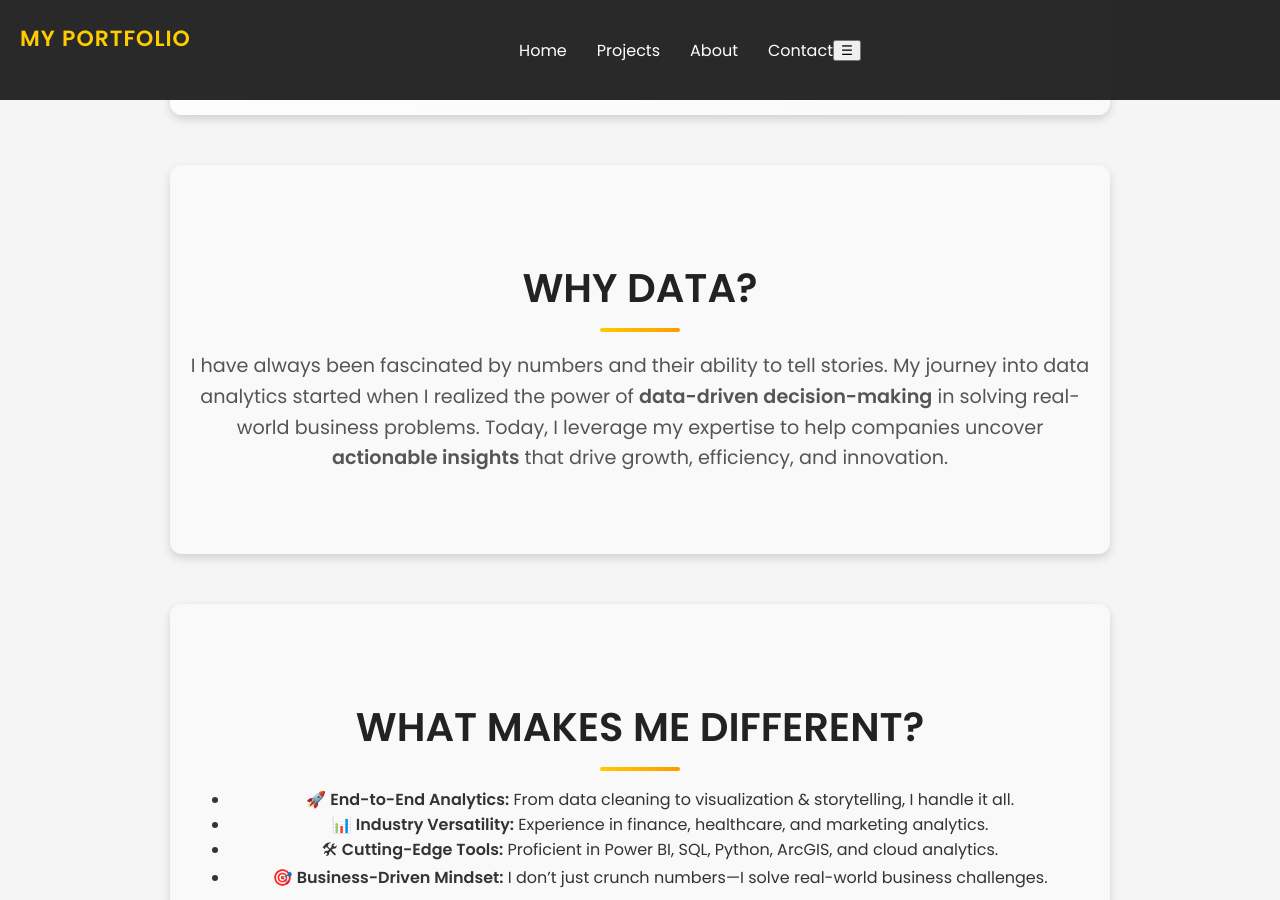
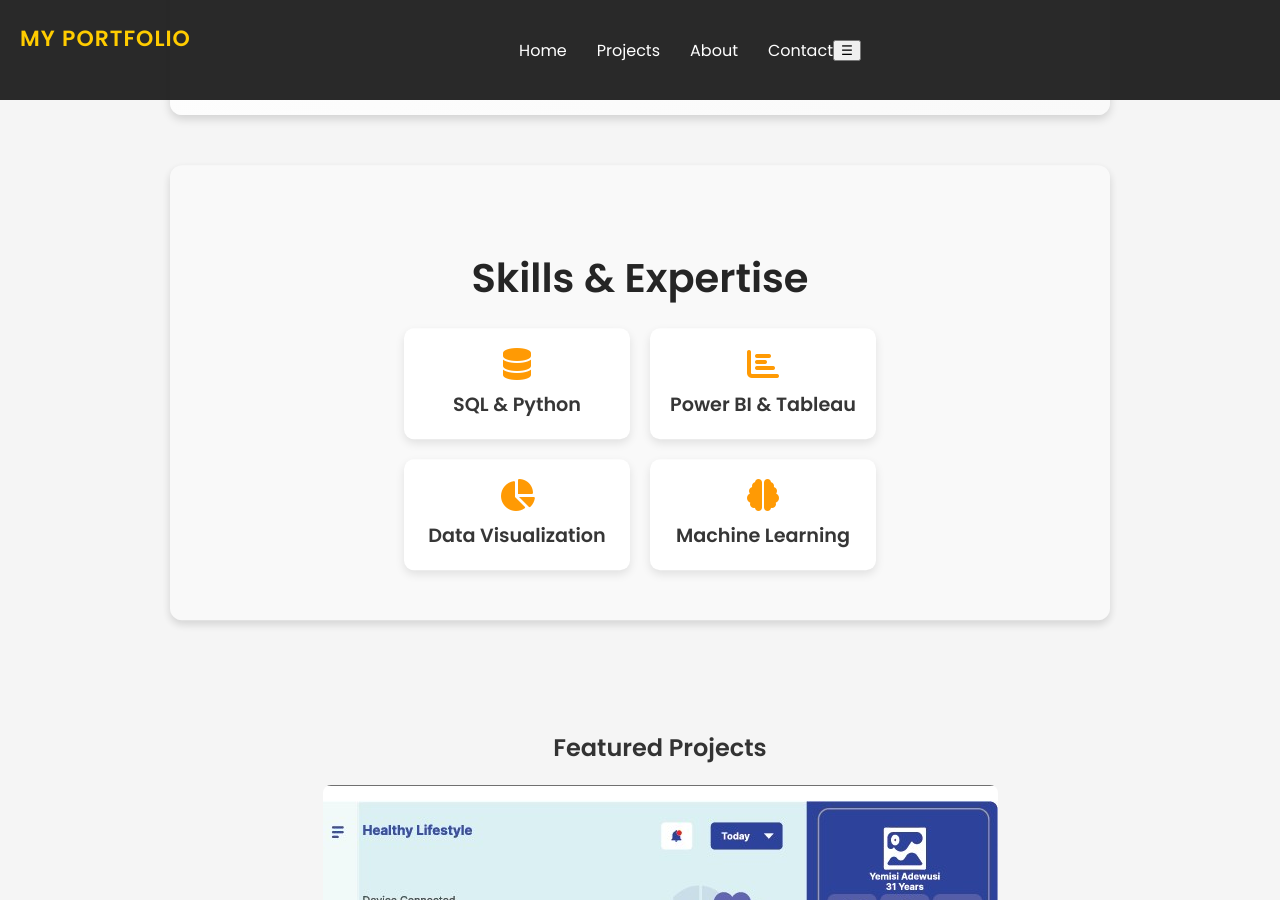
Before and after one commit to Vicmandip1/Portfolio, a Jekyll site: the page index.html, which Jekyll copies as it is, in a window 1280 px wide and 900 px high, scrolled down 2141 px. Built offline with Jekyll 4.4.1, drawn with Linux system fonts in a browser that asks for light colours; nearby versions of some CDN libraries; a script that is not in the unit is left out; some of the changed text lies outside the part shown.

Commit message:
Update index.html

```diff
--- a/index.html
+++ b/index.html
@@ -102,27 +102,6 @@
     </div>
 </section>
 
-    <!-- ✅ Why Data? Section -->
-<section class="why-data">
-    <h2>Why Data?</h2>
-    <p>
-        I have always been fascinated by numbers and their ability to tell stories.
-        My journey into data analytics started when I realized the power of <b>data-driven decision-making</b>
-        in solving real-world business problems. Today, I leverage my expertise to
-        help companies uncover <b>actionable insights</b> that drive growth, efficiency, and innovation.
-    </p>
-</section>
-
-    <!-- ✅ What Makes Me Different? -->
-<section class="why-me">
-    <h2>What Makes Me Different?</h2>
-    <ul class="unique-points">
-        <li>🚀 <b>End-to-End Analytics:</b> From data cleaning to visualization & storytelling, I handle it all.</li>
-        <li>📊 <b>Industry Versatility:</b> Experience in finance, healthcare, and marketing analytics.</li>
-        <li>🛠 <b>Cutting-Edge Tools:</b> Proficient in Power BI, SQL, Python, ArcGIS, and cloud analytics.</li>
-        <li>🎯 <b>Business-Driven Mindset:</b> I don’t just crunch numbers—I solve real-world business challenges.</li>
-    </ul>
-</section>
 
 <!-- ✅ Skills & Expertise Section -->
 <section class="skills" id="skills">
```
Also changed, not shown: other parts of index.html (+2 -2 lines).
